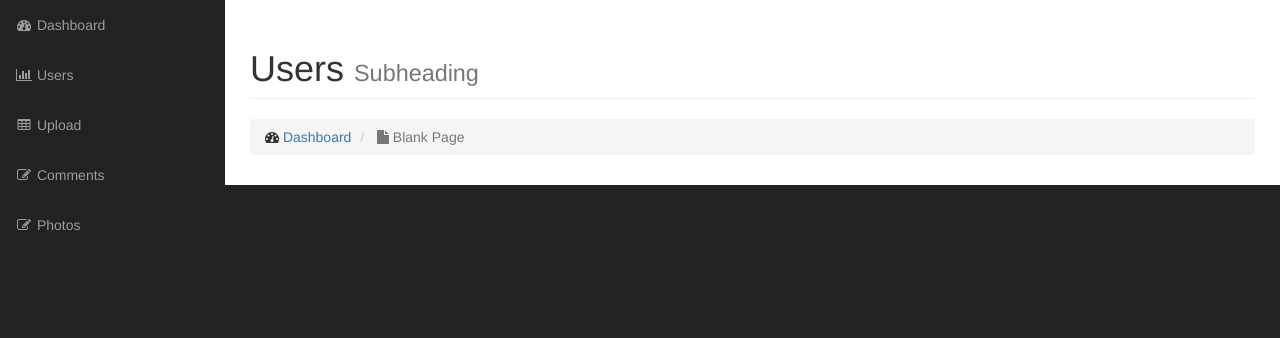
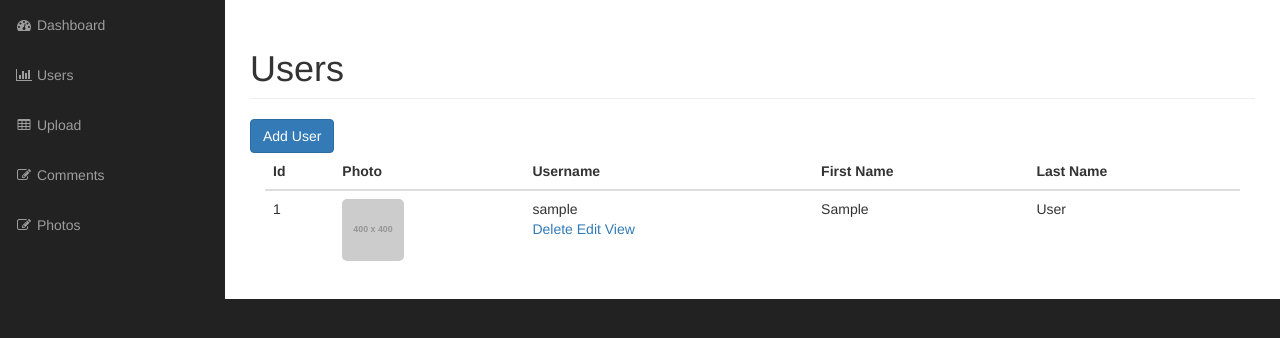
Before and after one commit to RichardFord10/oop_gallery, a PHP site: page /admin/users.php in a window 1280 px wide. Shown: the part 51-389 px from the top of the page. Run offline with PHP 8.4, Linux system fonts and the light colour scheme; the visitor is signed in with stand-in values (Sample User, id 1); tables that the repository leaves empty or names only in its code hold one stand-in row (values such as "Sample post"); grey boxes labelled with a size stand in for pictures from a placeholder-image service; some libraries are stand-ins or nearby versions.

Commit message:
user-crud-function

```diff
--- a/OOP/gallery/admin/css/styles.css
+++ b/OOP/gallery/admin/css/styles.css
@@ -1,11 +1,19 @@
+
 .admin-thumbnail {
 
-  eidth: 200px;
+  width: 200px;
   border-radius: 5px;
 
+}
+
+.user-image {
+
+  width: 62px;
+  height: 62px;
 
 
 }
+
 
 
 
--- a/OOP/gallery/admin/includes/db_object.php
+++ b/OOP/gallery/admin/includes/db_object.php
@@ -1,6 +1,48 @@
 <?php
 
 class Db_object {
+public $errors = array();
+ public $upload_errors_array = array(
+
+  UPLOAD_ERR_OK => "There is no error",
+  UPLOAD_ERR_INI_SIZE => "The uploaded file exceeds the upload_max_filesize directive in php.ini",
+  UPLOAD_ERR_FORM_SIZE => "The uploaded file eceeds the MAX_FILE_SIZE directive in php.ini",
+  UPLOAD_ERR_PARTIAL => "The uploaded file was only partially uploaded",
+  UPLOAD_ERR_NO_FILE => "No File was uploaded",
+  UPLOAD_ERR_NO_TMP_DIR => "Missing a temporary folder",
+  UPLOAD_ERR_CANT_WRITE => "Failed to write file to a disk",
+  UPLOAD_ERR_EXTENSION => "A PHP extension stopped the file upload"
+
+);
+
+
+ public function set_file($file){
+
+    if(empty($file) || !$file || !is_array($file)) {
+
+      $this->errors[] = "There was no file uploaded here";
+      return false;
+
+    }elseif($file['error'] !=0) {
+
+      $this->errors[] = $this->upload_errors_array[$file['error']];
+      return false;
+
+    }else{
+
+    $this->filename = basename($file['name']);
+    $this->tmp_path = $file['tmp_name'];
+    $this->type = $file['type'];
+    $this->size = $file['size'];
+
+
+    }
+
+  }//end of set_file method
+
+
+
+
 
  public static function find_all(){
 
--- a/OOP/gallery/admin/includes/photo.php
+++ b/OOP/gallery/admin/includes/photo.php
@@ -32,29 +32,7 @@ class Photo extends Db_object {
 
   //this is passing $_FILES['uploaded_file'] as an argument
 
-  public function set_file($file){
 
-    if(empty($file) || !$file || !is_array($file)) {
-
-      $this->errors[] = "There was no file uploaded here";
-      return false;
-
-    }elseif($file['error'] !=0) {
-
-      $this->errors[] = $this->upload_errors_array[$file['error']];
-      return false;
-
-    }else{
-
-    $this->filename = basename($file['name']);
-    $this->tmp_path = $file['tmp_name'];
-    $this->type = $file['type'];
-    $this->size = $file['size'];
-
-
-    }
-
-  }//end of set_file method
 
 
   public function save() {
--- a/OOP/gallery/admin/includes/user.php
+++ b/OOP/gallery/admin/includes/user.php
@@ -3,12 +3,87 @@
 class User extends Db_object {
 
  protected static $db_table = "users";
-  protected static $db_table_fields = array('username', 'password', 'first_name', 'last_name');
+  protected static $db_table_fields = array('user_image', 'username', 'password', 'first_name', 'last_name');
   public $id;
+  public $user_image;
   public $username;
   public $password;
   public $first_name;
   public $last_name;
+  public $upload_directory = "images";
+  public $image_placeholder = "http://placehold.it/400x400&text=image";
+
+   public function set_file($file){
+
+    if(empty($file) || !$file || !is_array($file)) {
+
+      $this->errors[] = "There was no file uploaded here";
+      return false;
+
+    }elseif($file['error'] !=0) {
+
+      $this->errors[] = $this->upload_errors_array[$file['error']];
+      return false;
+
+    }else{
+
+    $this->user_image = basename($file['name']);
+    $this->tmp_path = $file['tmp_name'];
+    $this->type = $file['type'];
+    $this->size = $file['size'];
+
+
+    }
+
+  }// end of set file
+
+
+    public function upload_photo() {
+
+      if(!empty($this->errors)) {
+        return false;
+      }
+
+      if(empty($this->user_image) || empty($this->tmp_path)){
+        $this->errors[] = "the file was not available";
+        return false;
+      }
+
+      $target_path = $this->upload_directory . DS . $this->user_image;
+
+      if(file_exists($target_path)) {
+        $this->errors[] = "The file {$this->user_image} already exists";
+        return false;
+
+      }
+
+      if(move_uploaded_file($this->tmp_path, $target_path)) {
+
+          unset($this->tmp_path);
+          return true;
+
+
+
+      }else{
+
+        $this->errors[] = "Something is wrong";
+      return false;
+
+     }
+
+   }
+
+
+
+
+
+
+  public function image_path_and_placeholder(){
+
+    return empty($this->user_image) ? $this->image_placeholder : $this->upload_directory.DS.$this->user_image;
+
+
+  }
 
 
  public static function verify_user($username, $password) {
@@ -29,6 +104,8 @@ class User extends Db_object {
 
 
  }
+
+
 
 
 }// end of User Class "User"
--- a/OOP/gallery/admin/users.php
+++ b/OOP/gallery/admin/users.php
@@ -1,4 +1,17 @@
 <?php include("includes/header.php"); ?>
+
+<?php  if(!$session->is_signed_in()) {redirect("login.php");} ?>
+<?php
+
+
+
+$users = User:: find_all();
+
+
+
+
+
+?>
 
 <!-- Navigation -->
 <nav class="navbar navbar-inverse navbar-fixed-top" role="navigation">
@@ -19,17 +32,66 @@
     <div class="row">
       <div class="col-lg-12">
         <h1 class="page-header">
-          Users
-          <small>Subheading</small>
+         Users
         </h1>
-        <ol class="breadcrumb">
-          <li>
-            <i class="fa fa-dashboard"></i> <a href="index.php">Dashboard</a>
-          </li>
-          <li class="active">
-            <i class="fa fa-file"></i> Blank Page
-          </li>
-        </ol>
+       <a href="add_user.php" class="btn btn-primary">Add User</a>
+        <div class="col-md-12">
+
+          <table class="table table-hover">
+            <thead>
+              <tr>
+                <th>Id</th>
+                <th>Photo</th>
+                <th>Username</th>
+                <th>First Name</th>
+                <th>Last Name</th>
+              </tr>
+            </thead>
+            <tbody>
+
+            <?php  foreach($users as $user) :?>
+
+              <tr>
+                 <td><?php echo $user->id;?></td>
+                <td><img class="admin-thumbnail user-image" src="<?php echo $user->image_path_and_placeholder();?>"></td>
+                  <td><?php echo $user->username;?>
+
+                 <div class="actions_link">
+                            <a href="delete_user.php?id=<?php  echo $user->id;?>">Delete</a>
+                            <a href="edit_user.php?id=<?php    echo $user->id;?>">Edit</a>
+                            <a href="">View</a>
+                   </td>
+
+                  <td><?php echo $user->first_name;?></td>
+                  <td><?php echo $user->last_name;?></td>
+              </tr>
+            <?php endforeach ?>
+
+
+            </tbody>
+          </table><!-- end of table-->
+
+
+
+
+
+
+
+
+        </div>
+
+
+
+
+
+
+
+
+
+
+
+
+
       </div>
     </div>
     <!-- /.row -->
```
